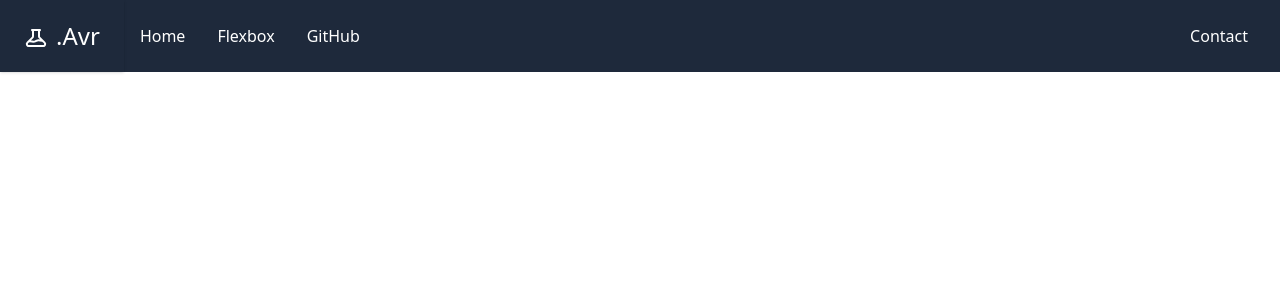
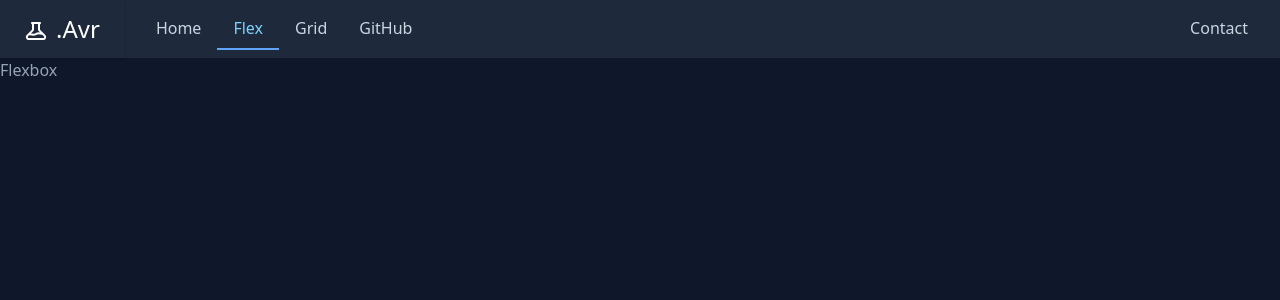
Before and after one commit to madvier83/react-tailwind-1st, a React (Create React App) app: page /flex in a window 1280 px wide. Shown: the top 300 px of the page. Built offline with nearby package versions, Linux system fonts and the light colour scheme.

Commit message:
Update navbar

```diff
--- a/src/App.css
+++ b/src/App.css
@@ -2,6 +2,11 @@
 @tailwind components;
 @tailwind utilities;
 
+@layer components {
+  .nav-active {
+    @apply text-sky-300 md:border-b-2 border-blue-400;
+  }
+}
 /* .App {
   text-align: center;
 }
--- a/src/App.jsx
+++ b/src/App.jsx
@@ -1,7 +1,7 @@
 import "./App.css";
 import { Navbar } from "./Components";
 import { BrowserRouter as Router, Routes, Route } from "react-router-dom";
-import { Home, Flex } from "./Pages";
+import { Home, Flex, Grid } from "./Pages";
 
 function App() {
   return (
@@ -10,7 +10,8 @@ function App() {
         <Navbar />
         <Routes>
           <Route path="/" element={<Home />} />
-          <Route path="/flexbox" element={<Flex />} />
+          <Route path="/flex" element={<Flex />} />
+          <Route path="/grid" element={<Grid />} />
         </Routes>
       </Router>
     </>
--- a/src/Components/Navbar/index.jsx
+++ b/src/Components/Navbar/index.jsx
@@ -1,8 +1,9 @@
 import { useState } from "react";
-import { Link } from "react-router-dom";
+import { Link, useLocation } from "react-router-dom";
 
-const Navbar = () => {
+const Navbar = (props) => {
   const [navOpen, setNavOpen] = useState(false);
+  const pathName = useLocation().pathname;
   return (
     <>
       <nav className="relative z-10 text-white bg-slate-800">
@@ -15,7 +16,7 @@ const Navbar = () => {
         ></div>
         {/* Navigation */}
         <div className="flex flex-col md:flex-row">
-          <div className="flex justify-between py-4 px-6 shadow">
+          <div className="flex justify-between md:py-2 py-4 px-6 shadow">
             <div className="flex items-center">
               <svg
                 xmlns="http://www.w3.org/2000/svg"
@@ -69,22 +70,29 @@ const Navbar = () => {
           <div
             className={`${
               navOpen ? "block" : "hidden"
-            } md:flex md:flex-row justify-between w-full py-4 pr-4`}
+            } md:flex md:flex-row justify-between w-full md:py-2 py-4 px-4 text-slate-300`}
           >
             <div className="flex flex-col md:flex-row">
               <Link
                 to="/"
                 onClick={() => setNavOpen(!navOpen)}
-                className="py-2 px-4"
+                className={`${pathName == "/" && "nav-active"} py-2 px-4`}
               >
                 Home
               </Link>
               <Link
-                to="/flexbox"
+                to="/flex"
                 onClick={() => setNavOpen(!navOpen)}
-                className="py-2 px-4"
+                className={`${pathName == "/flex" && "nav-active"} py-2 px-4`}
               >
-                Flexbox
+                Flex
+              </Link>
+              <Link
+                to="/grid"
+                onClick={() => setNavOpen(!navOpen)}
+                className={`${pathName == "/grid" && "nav-active"} py-2 px-4`}
+              >
+                Grid
               </Link>
               <a
                 href="https://github.com/madvier83/react-tailwind-1st"
@@ -97,13 +105,14 @@ const Navbar = () => {
               </a>
             </div>
             <div className="flex flex-col md:flex-row">
-              <Link
-                to="/"
+              <a
+                href="mailto:madvier83@gmail.com"
+                target="_blank"
                 onClick={() => setNavOpen(!navOpen)}
                 className="py-2 px-4"
               >
                 Contact
-              </Link>
+              </a>
             </div>
           </div>
         </div>
--- /dev/null
+++ b/src/Pages/Grid/index.jsx
@@ -0,0 +1,12 @@
+const Flex = () => {
+  return (
+    <>
+      {/* Wrapper */}
+      <div className="w-full h-full min-h-screen bg-slate-900 text-slate-400">
+        <h1>Grid</h1>
+      </div>
+    </>
+  );
+};
+
+export default Flex;
--- a/src/Pages/index.js
+++ b/src/Pages/index.js
@@ -1,4 +1,5 @@
 import Home from "./Home";
 import Flex from "./Flex";
+import Grid from "./Grid";
 
-export { Home, Flex };
+export { Home, Flex, Grid };
```
